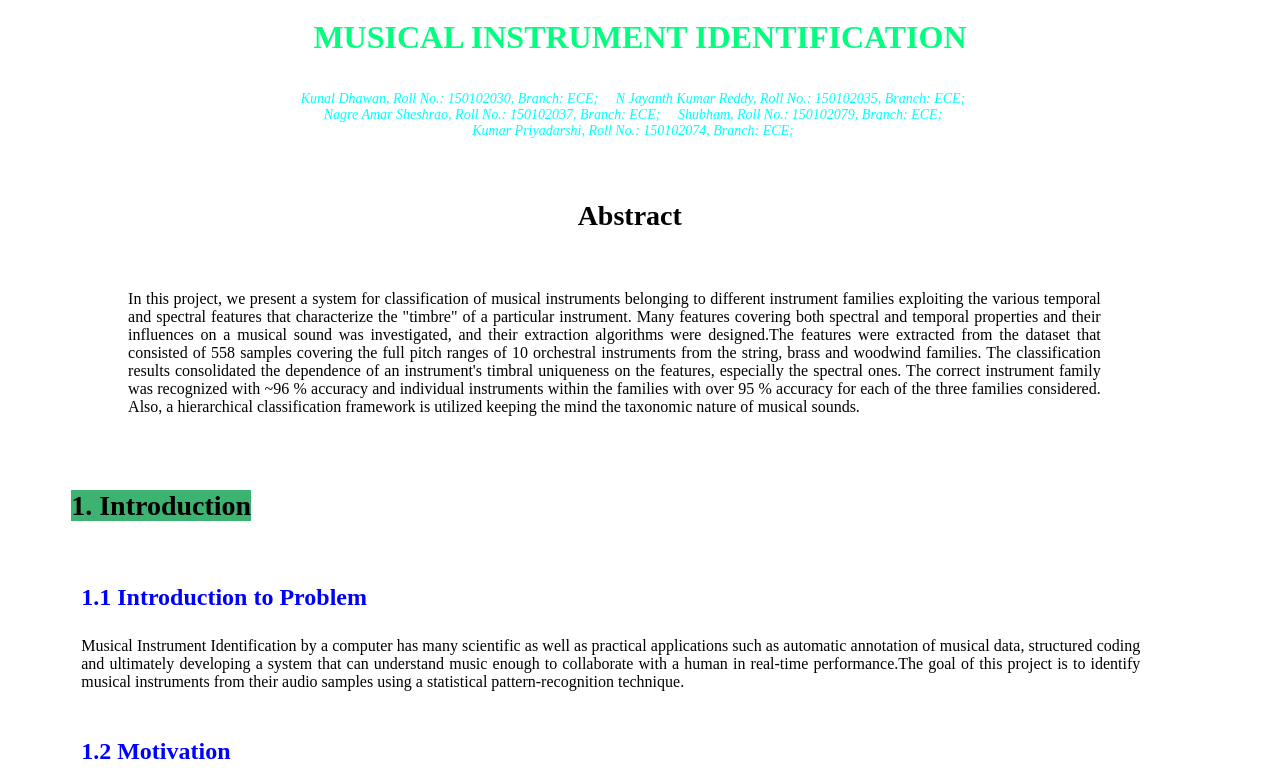
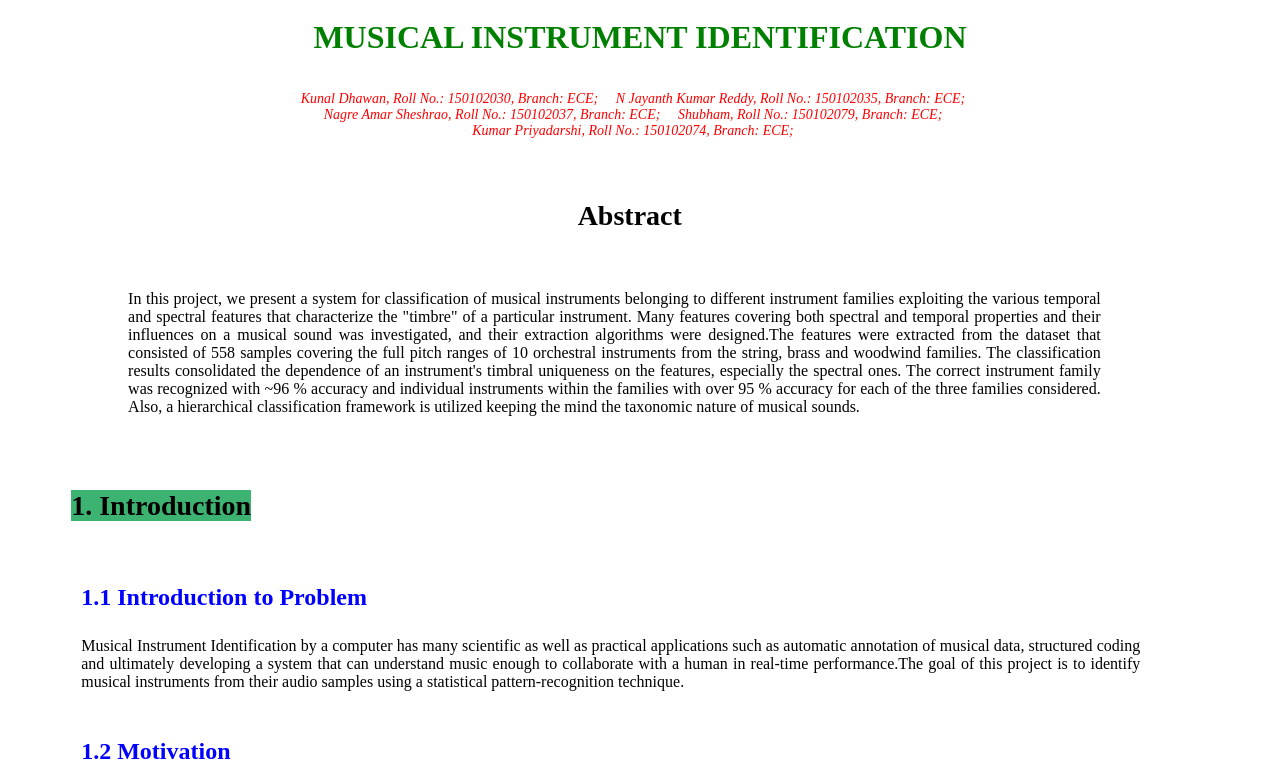
Before and after one commit to k-priyadarshi/DSP-Project, a plain HTML site: page index.html in a window 1280 px wide. Shown: the top 778 px of the page. Drawn offline with Linux system fonts and the light colour scheme.

Commit message:
Update index.html

```diff
--- a/index.html
+++ b/index.html
@@ -8,12 +8,12 @@
 			p{display: inline-block;}
 			img{display: block;}
 			.container{width: 90%;position absolute;margin: auto;}
-			.title{position: relative;width: 90%;margin: auto;text-align: center;font-weight: bold;color: SpringGreen;font-size: 32px;padding: 1%;}
+			.title{position: relative;width: 90%;margin: auto;text-align: center;font-weight: bold;color: green;font-size: 32px;padding: 1%;}
 			.section{position: relative;width: 90%;color:black;margin: auto;padding: 2%;}
 			.subsection{position: relative; width: 98%;color: black;text-align: justify;padding: 10px;}
 			.heading{position: relative; width: 98%;text-align: left;font-size: 28px;color: black;font-weight: bold;}
 			.text{width: 95%;font-size: 16px;color: black;text-align: justify;padding: 10px 0px 10px 0px;}
-			.authors{position: relative;width: 80%;margin: auto;padding: 2%;font-style: italic;text-align: center;color: cyan;font-size: 14px;}
+			.authors{position: relative;width: 80%;margin: auto;padding: 2%;font-style: italic;text-align: center;color: red;font-size: 14px;}
 			.image{width: 95%;font-size: 14px;text-align: left;}
 
 		</style>
```
